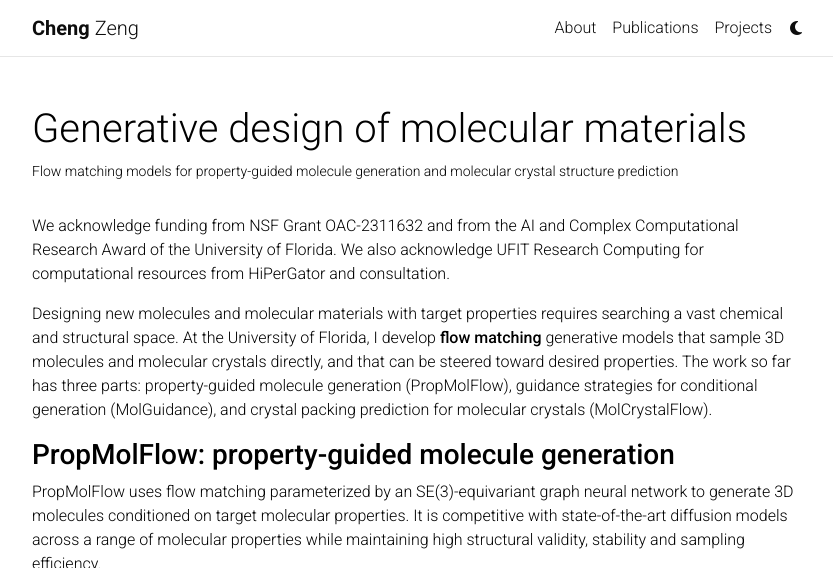
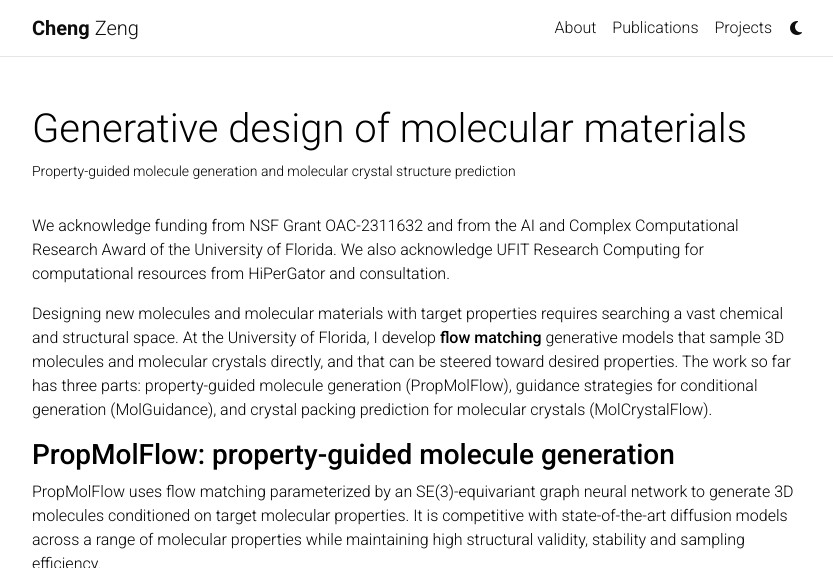
Before and after one commit to cengc13/website, a Jekyll site: the page built from _projects/generative-molecular-materials.md, in a window 1280 px wide and 900 px high, cut to the strip 0-568 px from the top of the window. Shown: the whole strip, without its empty margins (223-1056 px from the left). Built offline with Jekyll 4.4.1, drawn with Linux system fonts in a browser that asks for light colours; comment, search, counter and statistics services are not loaded; a style sheet for code colours, icons or effects is not loaded.

Commit message:
shorten current project subtitle to match other research projects
Co-Authored-By: Claude Opus 5.5 <noreply@anthropic.com>

```diff
--- a/_projects/generative-molecular-materials.md
+++ b/_projects/generative-molecular-materials.md
@@ -1,7 +1,7 @@
 ---
 layout: page
 title: Generative design of molecular materials
-description: Flow matching models for property-guided molecule generation and molecular crystal structure prediction
+description: Property-guided molecule generation and molecular crystal structure prediction
 img: assets/img/projects/generative-molecular-materials/propmolflow_toc.png
 importance: 1
 category: Research
```
